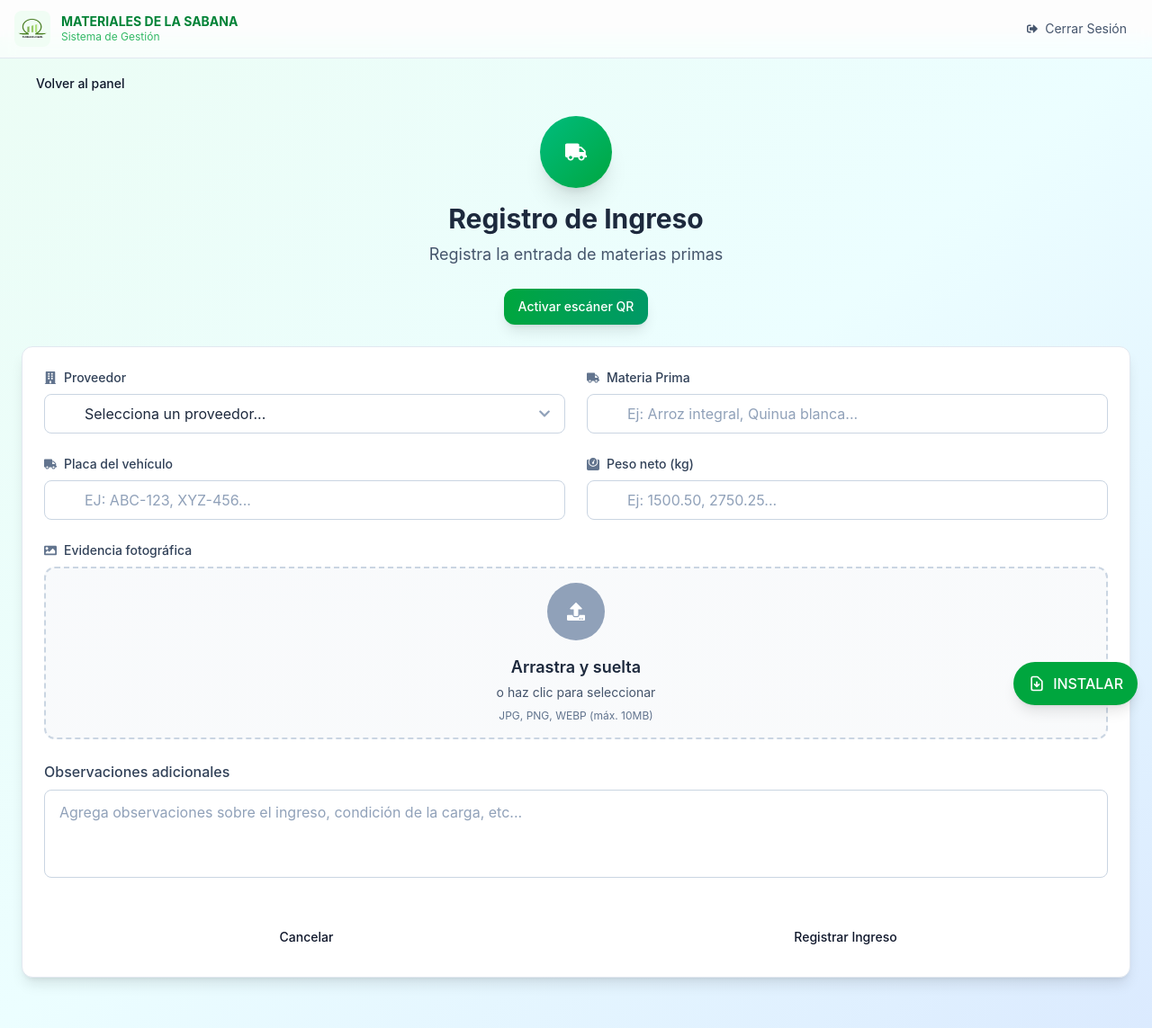
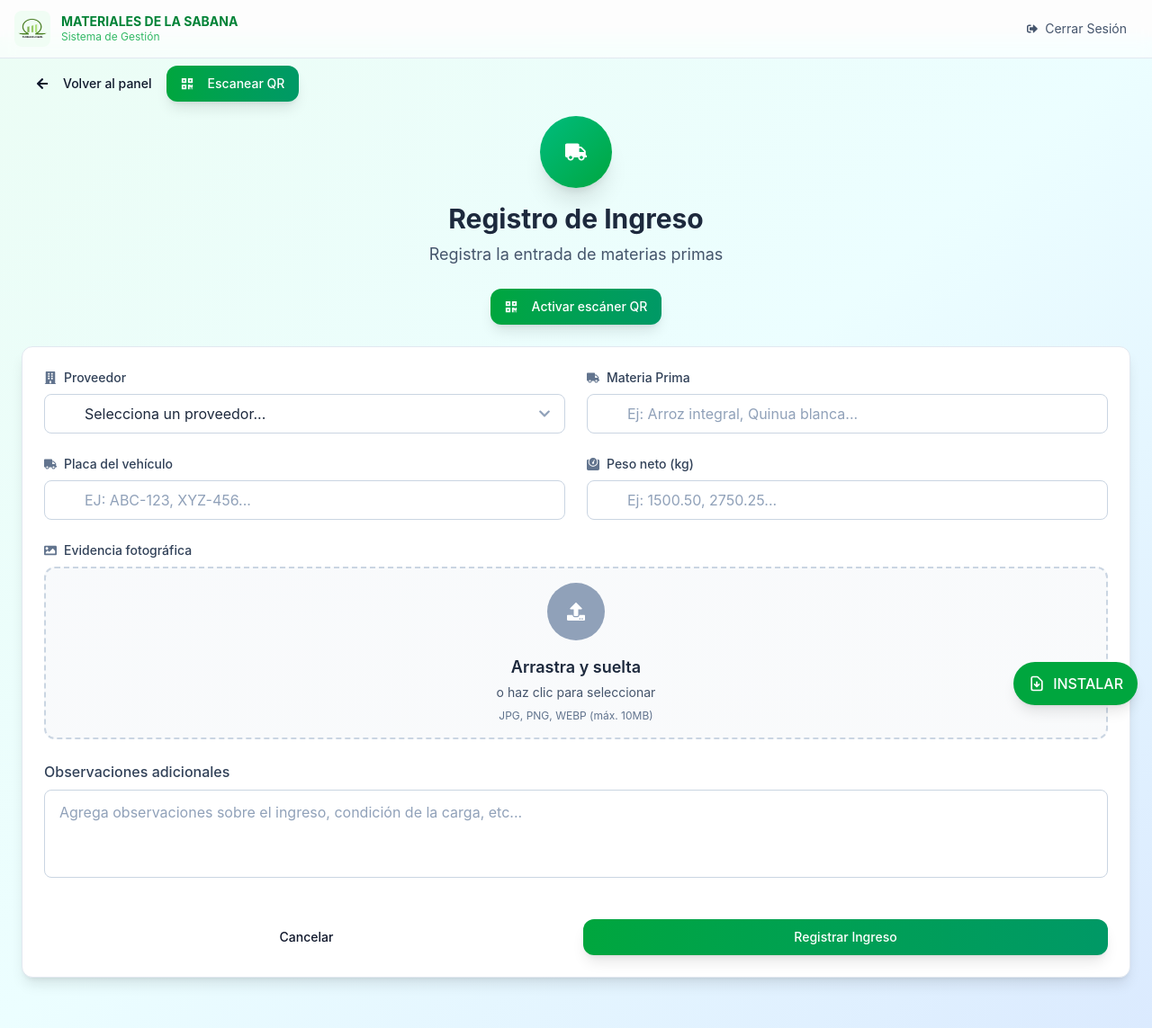
Before and after one commit to gabo8191/pwa-inventory, a React (Vite) app: page /ingreso in a window 1280 px wide. Shown: the whole page at 90% size. Built offline with nearby package versions, Linux system fonts and the light colour scheme.

Commit message:
fix: changes names

```diff
--- a/src/routes/despacho-venta.page.tsx
+++ b/src/routes/despacho-venta.page.tsx
@@ -65,10 +65,10 @@ export const DespachoVentaPage: React.FC = () => {
       <div className='mb-6'>
         <Button
           variant='ghost'
-          icon={FaArrowLeft}
           onClick={() => navigate('/conductor-dashboard')}
           className='mb-4'
         >
+          <FaArrowLeft className='mr-2' />
           Volver al panel
         </Button>
 
@@ -175,7 +175,7 @@ export const DespachoVentaPage: React.FC = () => {
               </Button>
               <Button
                 type='submit'
-                variant='success'
+                variant='primary'
                 fullWidth
                 loading={isSubmitting}
               >
--- a/src/routes/ingreso.page.tsx
+++ b/src/routes/ingreso.page.tsx
@@ -66,11 +66,22 @@ export const IngresoPage: React.FC = () => {
       <div className='mb-6'>
         <Button
           variant='ghost'
-          icon={FaArrowLeft}
           onClick={() => navigate('/dashboard')}
           className='mb-4'
         >
+          <FaArrowLeft className='mr-2' />
           Volver al panel
+        </Button>
+
+        {/* QR Scanner Button - Optional Feature */}
+        <Button
+          variant='primary'
+          onClick={() => {
+            toast.info('🔍 Función de escaneo QR próximamente disponible');
+          }}
+        >
+          <FaQrcode className='mr-2' />
+          Escanear QR
         </Button>
 
         <div className='text-center mb-6'>
@@ -87,11 +98,8 @@ export const IngresoPage: React.FC = () => {
 
         {/* QR Scanner Button */}
         <div className='text-center'>
-          <Button
-            variant='primary'
-            icon={FaQrcode}
-            onClick={() => setCameraOpen(true)}
-          >
+          <Button variant='primary' onClick={() => setCameraOpen(true)}>
+            <FaQrcode className='mr-2' />
             Activar escáner QR
           </Button>
         </div>
@@ -210,7 +218,7 @@ export const IngresoPage: React.FC = () => {
               </Button>
               <Button
                 type='submit'
-                variant='success'
+                variant='primary'
                 fullWidth
                 loading={isSubmitting}
               >
--- a/src/routes/salida.page.tsx
+++ b/src/routes/salida.page.tsx
@@ -65,10 +65,10 @@ export const SalidaPage: React.FC = () => {
       <div className='mb-6'>
         <Button
           variant='ghost'
-          icon={FaArrowLeft}
           onClick={() => navigate('/dashboard')}
           className='mb-4'
         >
+          <FaArrowLeft className='mr-2' />
           Volver al panel
         </Button>
 
@@ -178,7 +178,7 @@ export const SalidaPage: React.FC = () => {
               </Button>
               <Button
                 type='submit'
-                variant='danger'
+                variant='destructive'
                 fullWidth
                 loading={isSubmitting}
               >
```
Also changed, not shown: src/routes/login.page.tsx (indentation only).
